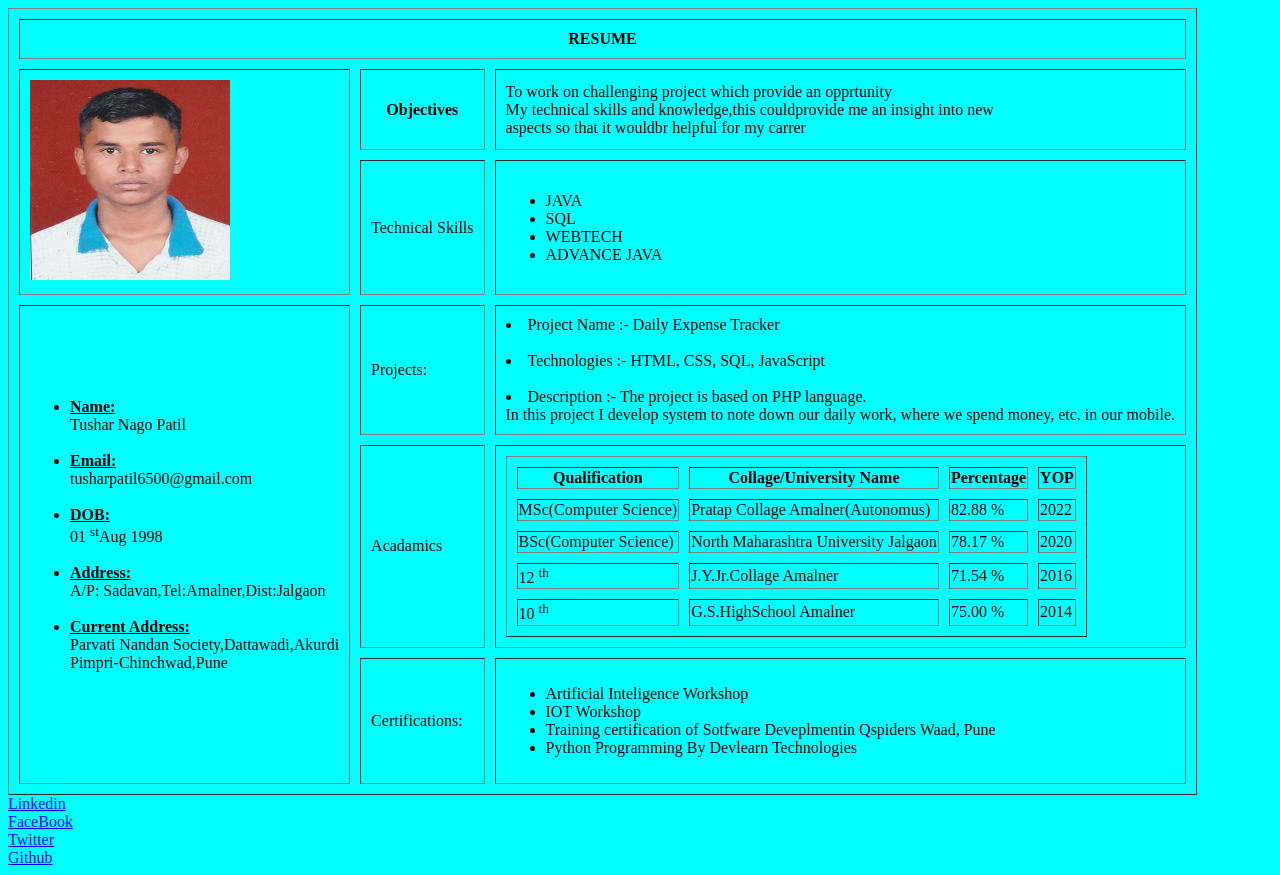
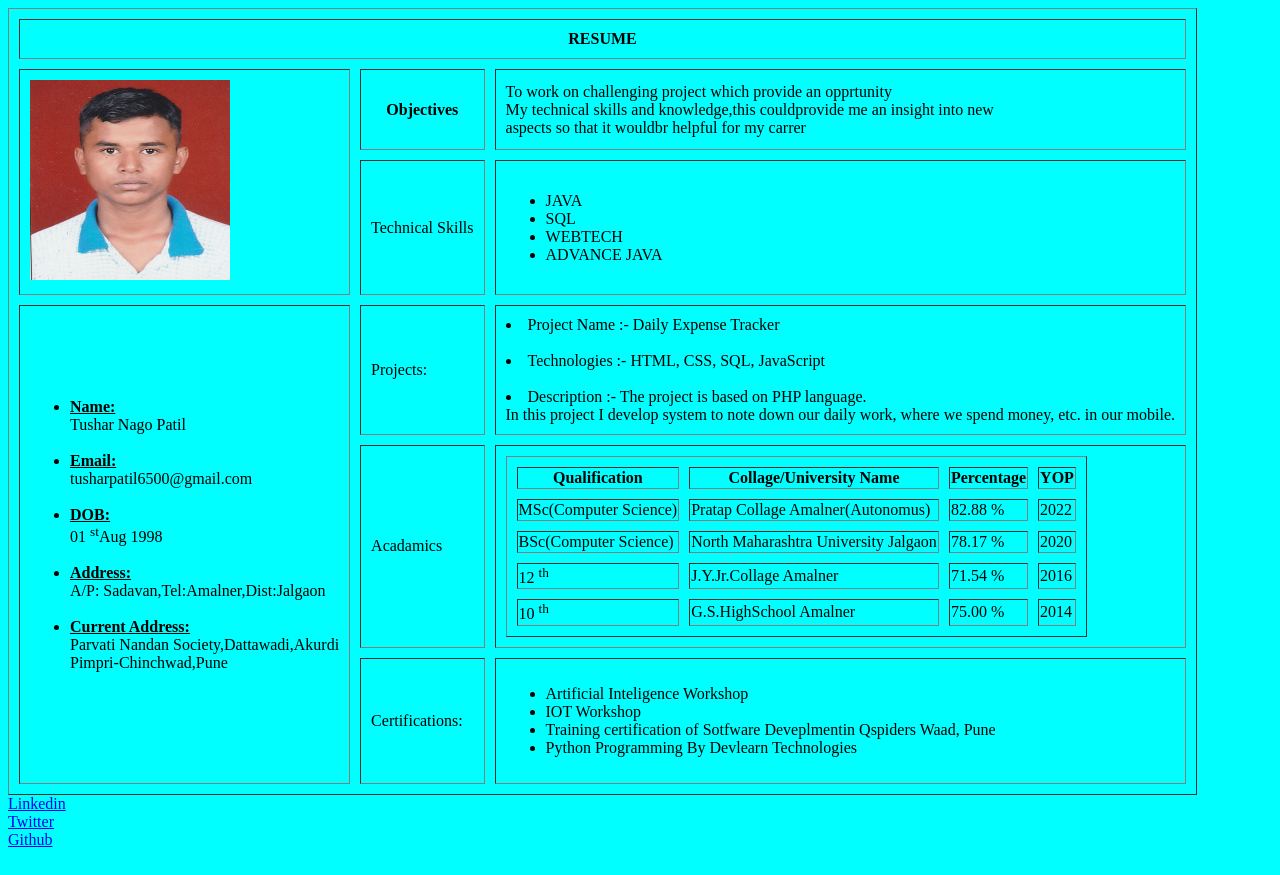
Before and after one commit to tusharpatil4949/tusharpatil4949.github.io, a plain HTML site: page index.html in a window 1280 px wide. Drawn offline with Linux system fonts and the light colour scheme.

Commit message:
Update index.html

```diff
--- a/index.html
+++ b/index.html
@@ -111,7 +111,6 @@
             </tr>
     </table>
     <a href="https://www.linkedin.com/in/tushar-patil-a172751a1/" target="_blank">Linkedin</a> <br>
-    <a href="https://www.facebook.com" target="_blank">FaceBook</a><br>
     <a href="https://twitter.com" target="_blank">Twitter</a><br>
     <a href="https://github.com/" target="_blank">Github</a><br>
 </body>
```
